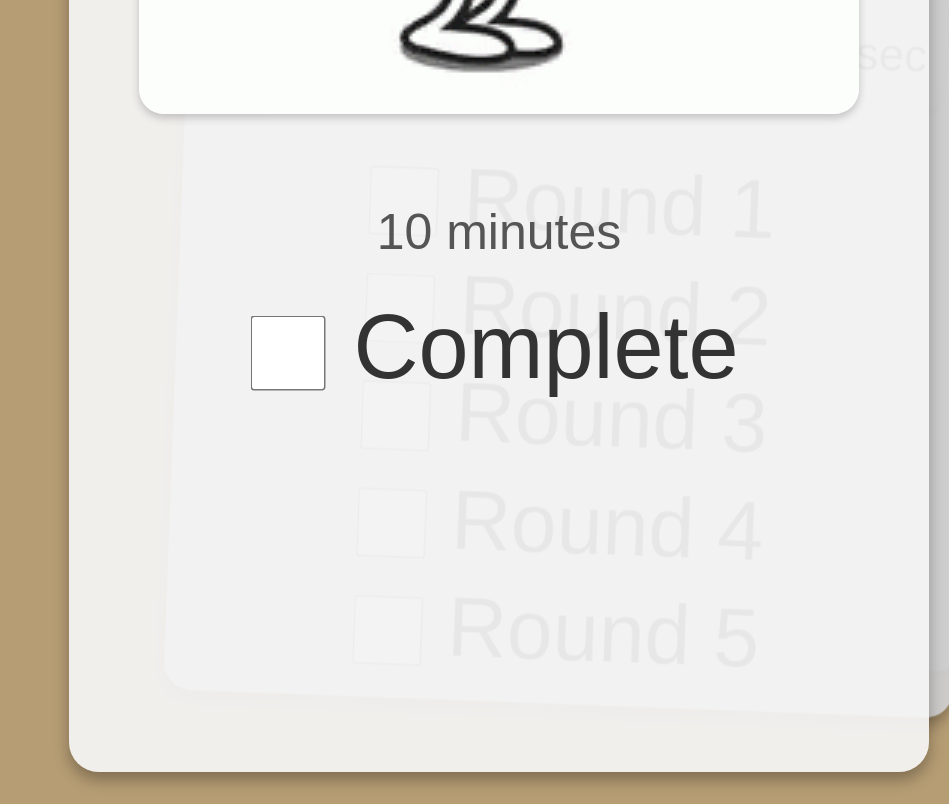
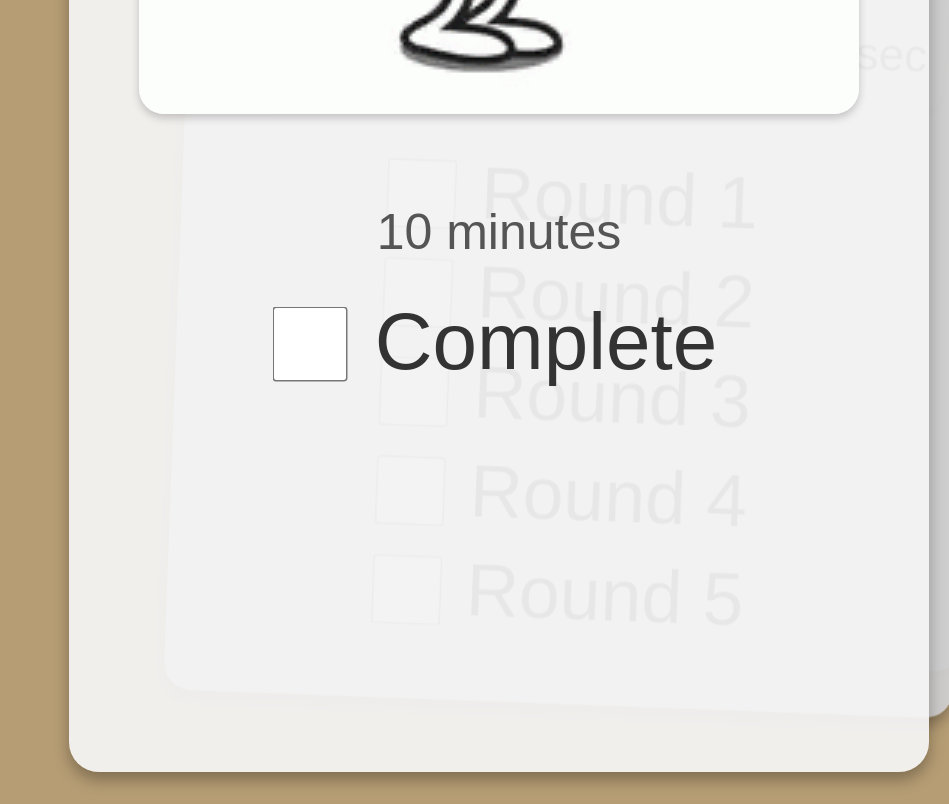
Before and after one commit to Ravi11-Avi/workout, a plain HTML site: page weeks/daily.html in a window 1280 px wide. Shown: the part 1490-2294 px from the top of the page, without its empty margins (331-1280 px from the left). Drawn offline with nearby package versions, Linux system fonts and the light colour scheme.

Commit message:
Update card.css

```diff
--- a/assests/css/card.css
+++ b/assests/css/card.css
@@ -96,7 +96,7 @@ h1 {
     transform-origin: center;
 }
 span {
-    font-size: 90px !important;
+    font-size: 80px !important;
     margin-left: 20px;
     color: #333; /* Dark text for checkboxes */
 }
```
